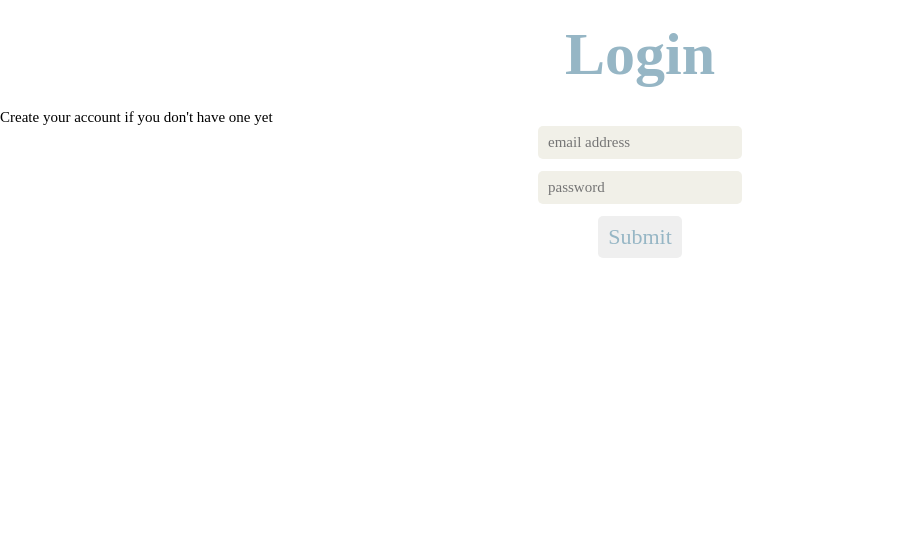
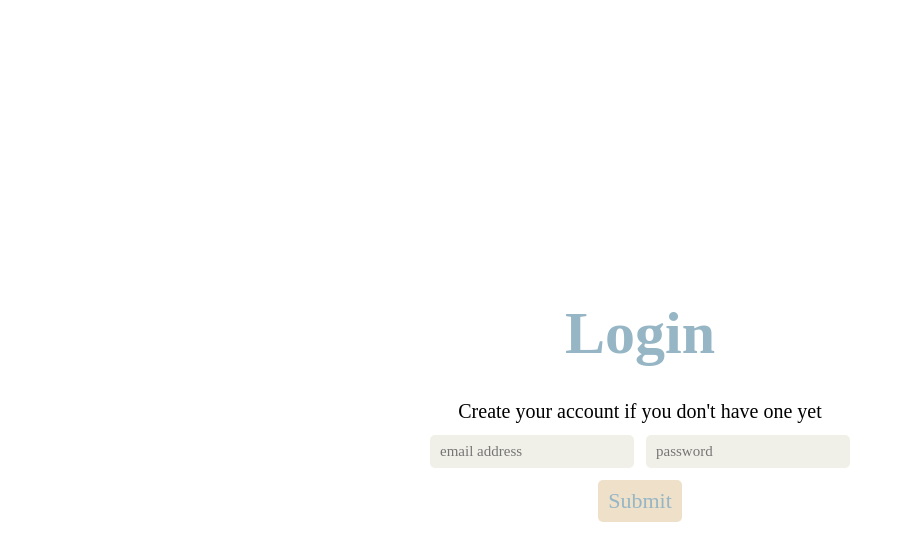
Before and after one commit to Bea-ro/10-art-app, a Next.js app: page /user in a window 1280 px wide. Shown: the top 560 px of the page, without its empty margins (0-913 px from the left). Built offline with nearby package versions, Linux system fonts and the light colour scheme; a web font is replaced by a local one.

Commit message:
update button and input colors and justify items

```diff
--- a/components/ui/Button/ButtonStyled.tsx
+++ b/components/ui/Button/ButtonStyled.tsx
@@ -2,7 +2,7 @@ import { styled } from "styled-components";
 
 export const ButtonStyled = styled.button`
 color: var(--color-blue);
-border: 2px solid var(--color-mid-blue);
+background-color: var(--color-beige);
 border-radius: var(--border-radius);
 padding: 8px 10px;
 margin: 0 10px;
--- a/components/ui/Container/ContainerStyled.tsx
+++ b/components/ui/Container/ContainerStyled.tsx
@@ -2,5 +2,7 @@ import { styled } from "styled-components";
 
 export const ContainerStyled = styled.div`
 display: flex;
-justify-content: center
+justify-content: center;
+gap: 12px;
+align-items: center
 `
--- a/components/ui/Form/Form.tsx
+++ b/components/ui/Form/Form.tsx
@@ -4,11 +4,11 @@ import { useForm} from 'react-hook-form'
 
 import Input from '../Input/Input';
 import Button from '../Button/Button';
+import Container from '../Container/Container';
 
 import { Values } from '../../../types/values'
 import { registerPostFetch } from '../../../services/registerPostFetch';
 import { loginPostFetch } from '../../../services/loginPostFetch';
-
 
 const Form = ( {action, setIsAuth}: Props) => {
 
@@ -33,6 +33,7 @@ const Form = ( {action, setIsAuth}: Props) => {
   return (
 
     <FormStyled onSubmit={action === "register" ? handleSubmit(onSubmitRegister): handleSubmit(onSubmitLogin)}>
+      <Container style={{padding: '12px', flexDirection: 'column'}}>
      <Input
           register={register("email")}
           type="email"
@@ -46,6 +47,7 @@ const Form = ( {action, setIsAuth}: Props) => {
           placeholder="password"
           id="password"
         />
+        </Container>
         <Button type="submit" buttonText="Submit"/>
 
    </FormStyled>
--- a/components/ui/Layout.tsx
+++ b/components/ui/Layout.tsx
@@ -1,4 +1,5 @@
 import Head from 'next/head'
+import { LayoutStyled } from './LayoutStyled'
 
 const Layout = ( { title, description, children }: Props ) => {
 
@@ -15,9 +16,9 @@ const Layout = ( { title, description, children }: Props ) => {
         <meta property="og:description" content={description}/>
         <meta property="og:image" content="URL IMG PREVIW WEB <300KB"/>
       </Head>
-          <main>
+          <LayoutStyled>
             {children}
-          </main>
+          </LayoutStyled>
          </>
   )
 }
--- /dev/null
+++ b/components/ui/LayoutStyled.tsx
@@ -0,0 +1,8 @@
+import { styled } from "styled-components";
+
+export const LayoutStyled = styled.main`
+height: 100vh;
+display: flex;
+flex-direction: column;
+justify-content: center
+`
--- a/components/ui/PageTitle/PageTitleStyled.tsx
+++ b/components/ui/PageTitle/PageTitleStyled.tsx
@@ -1,5 +1,4 @@
 import { styled } from "styled-components";
-
 
 export const PageTitleStyled = styled.h1`
 color: var(--color-blue);
--- a/pages/authors/index.tsx
+++ b/pages/authors/index.tsx
@@ -19,7 +19,6 @@ const AuthorsPage = ( { authors }: Props ) => {
   return (
       <Layout title="Authors"
       description="Find information about artists from all movements and artworks of pinture, sculpture and arquitecture.">
-      <main>
       <PageTitle title="Authors"/>
       <Link href="/">HOME</Link>
 
@@ -43,8 +42,6 @@ const AuthorsPage = ( { authors }: Props ) => {
           }
 
         </ul>
-
-      </main>
       </Layout>
 
   )
--- a/pages/index.tsx
+++ b/pages/index.tsx
@@ -28,7 +28,7 @@ const Home = ({ artworks, authors }: Props) => {
   return (
       <Layout title="Art App"
       description="Find information about artists from all movements and artworks of pinture, sculpture and arquitecture.">
-          <main>
+
       <PageTitle title="Your Art App"/>
 
 
@@ -89,7 +89,7 @@ const Home = ({ artworks, authors }: Props) => {
 }
 
 <Message/>
-</main>
+
       </Layout>
   )
 }
--- a/pages/user/index.tsx
+++ b/pages/user/index.tsx
@@ -21,11 +21,9 @@ const UserPage = () => {
   return (
       <Layout title="Register"
       description="Find information about artists from all movements and artworks of pinture, sculpture and arquitecture.">
-      <main>
       <PageTitle title={action === "register" ? "Register" : "Login"}/>
-      <p className="register-cta">Create your account if you don't have one yet</p>
+      <p style={{textAlign: 'center', padding: '12px', fontSize:'20px'}} className="register-cta">Create your account if you don't have one yet</p>
       <Form action={action}/>
-      </main>
       </Layout>
 
   )
```
